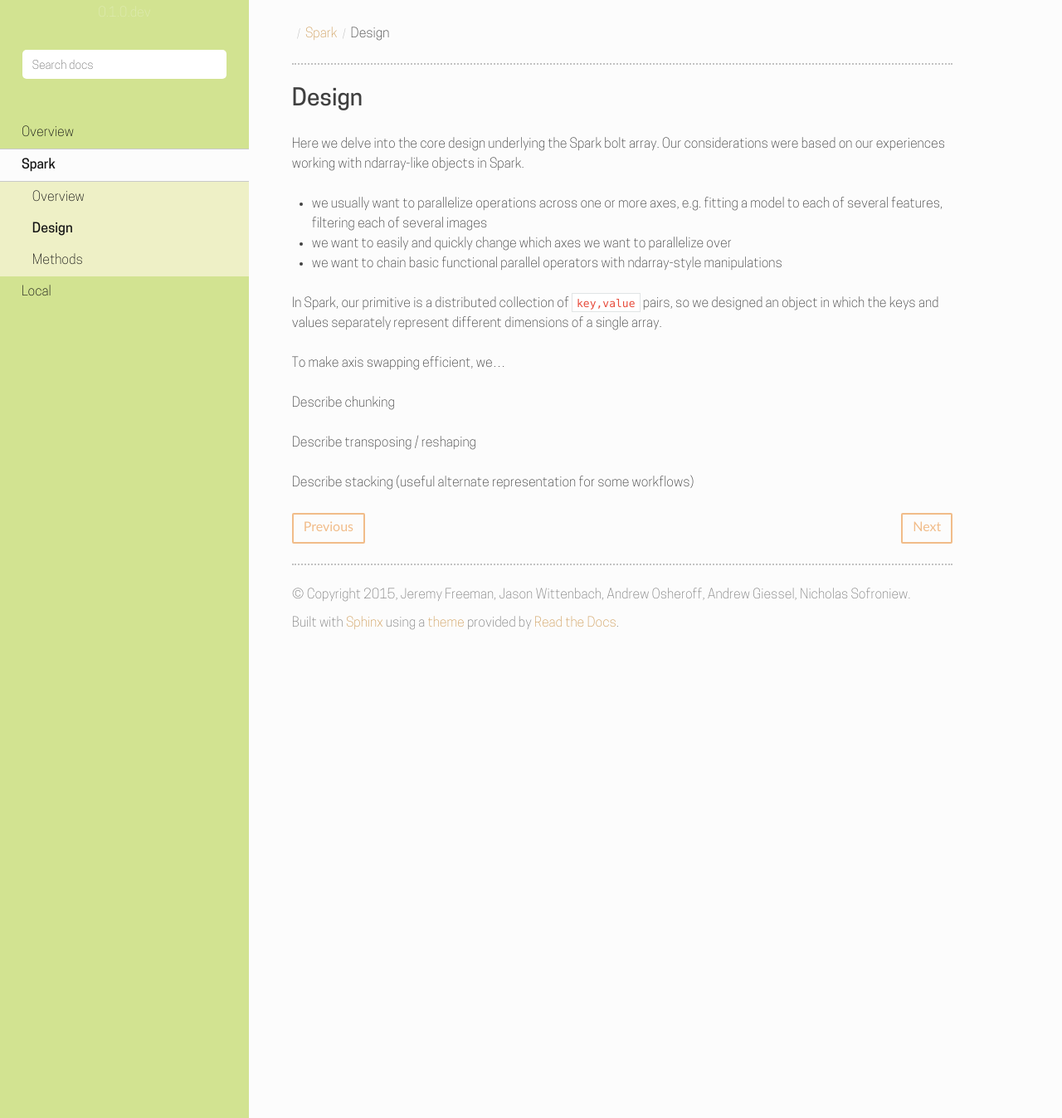
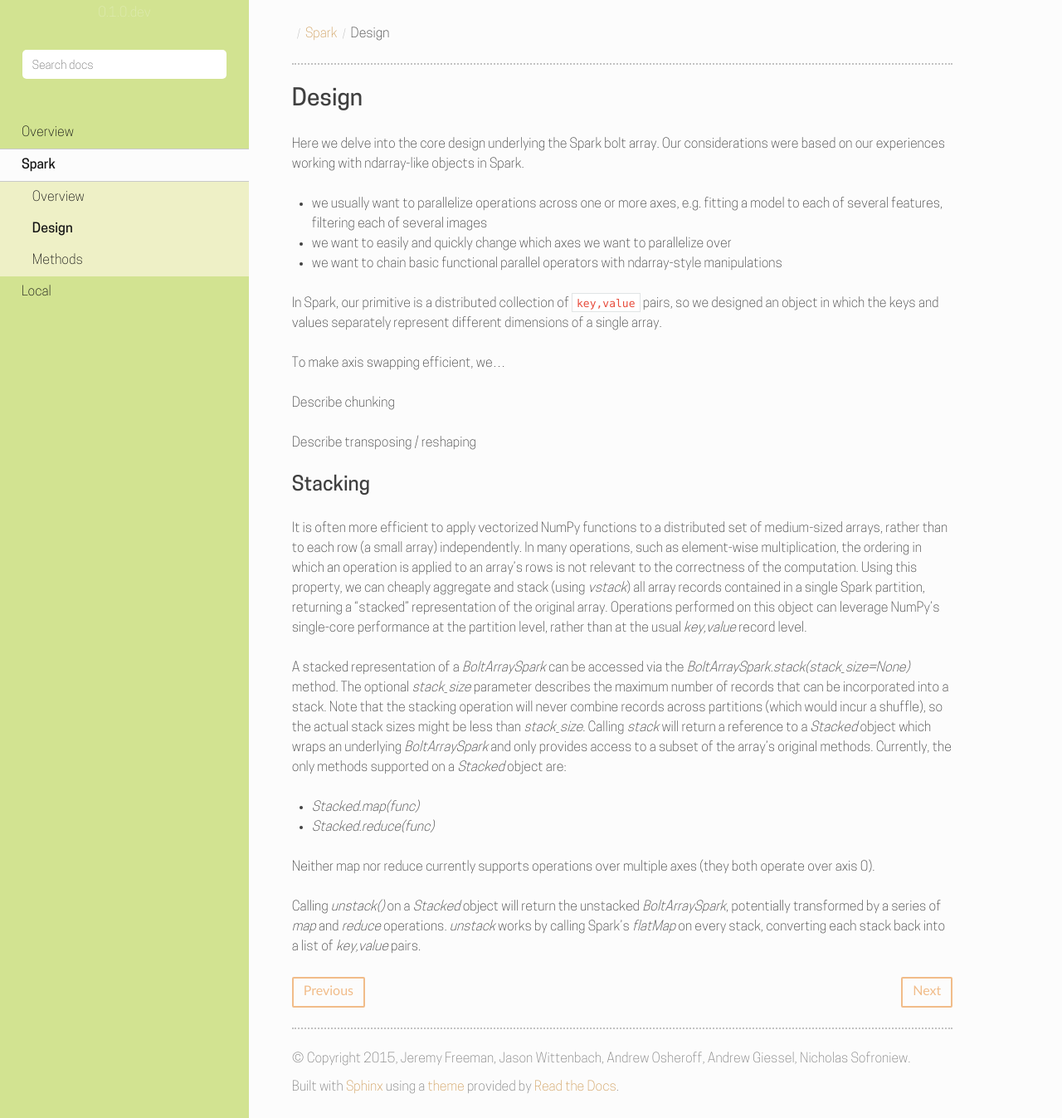
Before and after one commit to bolt-project/bolt, a Sphinx documentation site: the page built from docs/source/spark-design.rst, in a window 1280 px wide and 1347 px high. Shown: the whole window at 83% size. Built offline with Sphinx 7.4.7 and the Read the Docs theme 2.0.0, drawn with Linux system fonts in a browser that asks for light colours.

Commit message:
Resolved merge conflict

```diff
--- a/docs/source/spark-design.rst
+++ b/docs/source/spark-design.rst
@@ -15,4 +15,16 @@
 
 Describe transposing / reshaping
 
-Describe stacking (useful alternate representation for some workflows)
+Stacking
+--------
+
+It is often more efficient to apply vectorized NumPy functions to a distributed set of medium-sized arrays, rather than to each row (a small array) independently. In many operations, such as element-wise multiplication, the ordering in which an operation is applied to an array's rows is not relevant to the correctness of the computation. Using this property, we can cheaply aggregate and stack (using `vstack`) all array records contained in a single Spark partition, returning a "stacked" representation of the original array. Operations performed on this object can leverage NumPy's single-core performance at the partition level, rather than at the usual `key,value` record level.
+
+A stacked representation of a `BoltArraySpark` can be accessed via the `BoltArraySpark.stack(stack_size=None)` method. The optional `stack_size` parameter describes the maximum number of records that can be incorporated into a stack. Note that the stacking operation will never combine records across partitions (which would incur a shuffle), so the actual stack sizes might be less than `stack_size`. Calling `stack` will return a reference to a `Stacked` object which wraps an underlying `BoltArraySpark` and only provides access to a subset of the array's original methods. Currently, the only methods supported on a `Stacked` object are:
+
+- `Stacked.map(func)`
+- `Stacked.reduce(func)`
+
+Neither map nor reduce currently supports operations over multiple axes (they both operate over axis 0).
+
+Calling `unstack()` on a `Stacked` object will return the unstacked `BoltArraySpark`, potentially transformed by a series of `map` and `reduce` operations. `unstack` works by calling Spark's `flatMap` on every stack, converting each stack back into a list of `key,value` pairs.
```
